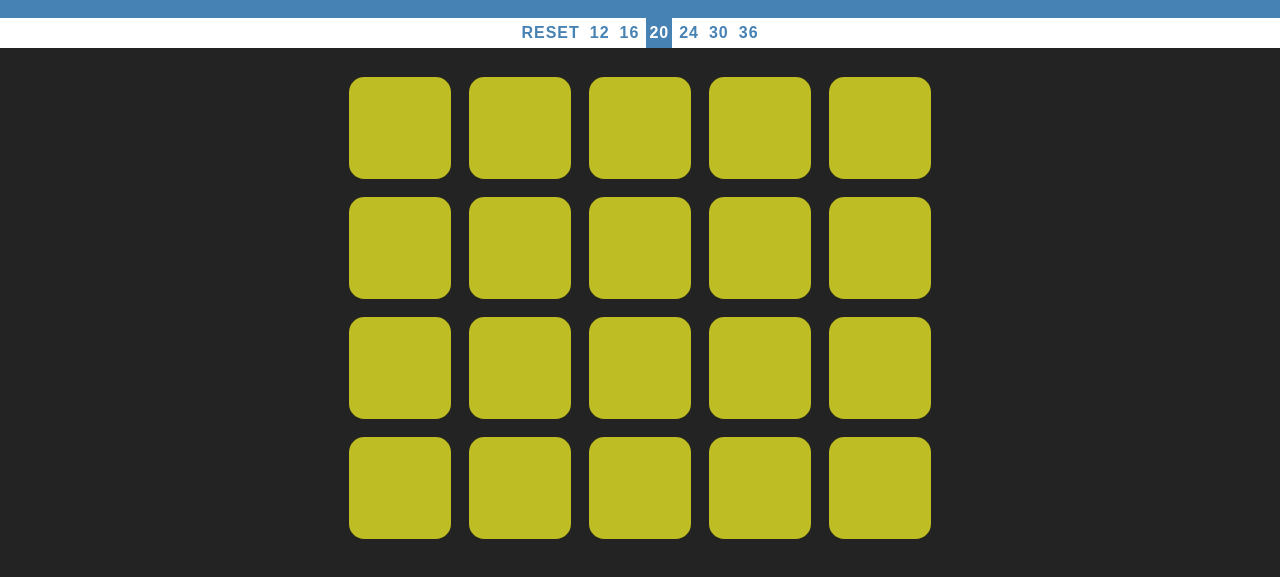
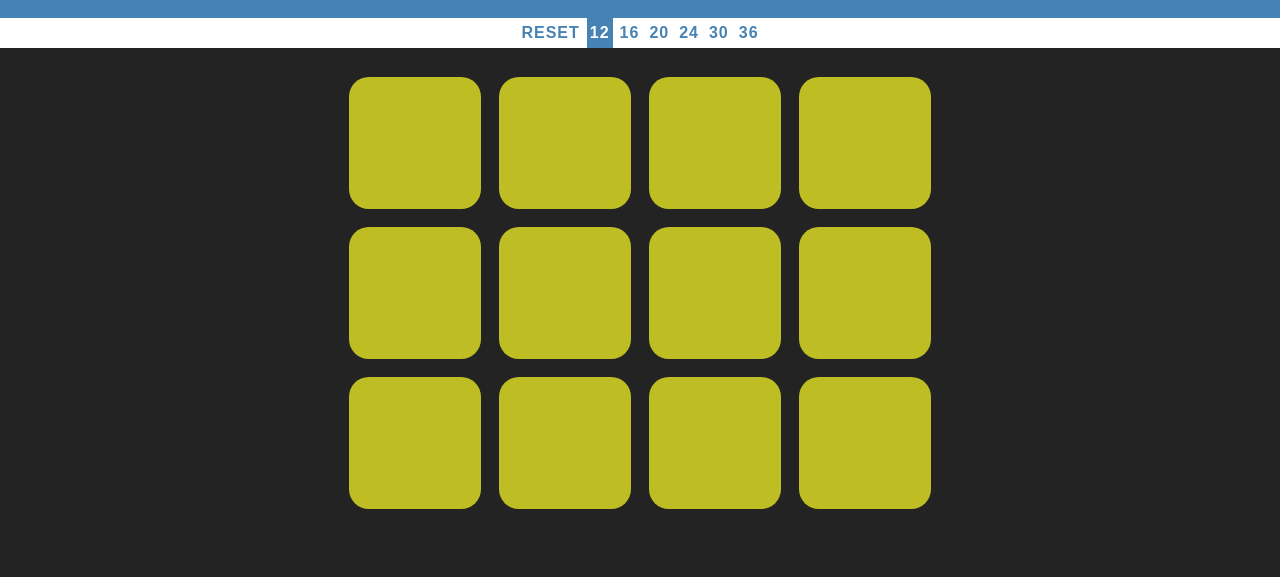
Before and after one commit to fbjon/Memory, a plain HTML site: page index.html in a window 1280 px wide. Shown: the part 57-634 px from the top of the page. Drawn offline with Linux system fonts and the light colour scheme.

Commit message:
12 onload

```diff
--- a/index.html
+++ b/index.html
@@ -11,9 +11,9 @@
     <div id="stripe">
         <span id="message"></span>
         <button id="reset">Reset</button>
-        <button class="mode">12</button>
+        <button class="mode selected">12</button>
         <button class="mode">16</button>
-        <button class="mode selected">20</button>
+        <button class="mode">20</button>
         <button class="mode">24</button>
         <button class="mode">30</button>
         <button class="mode">36</button>
--- a/script.js
+++ b/script.js
@@ -48,8 +48,8 @@ var picArray = [
     "url(pics/Zebra.png)"
 ]
 
-window.onload = setupBricks(20);
-window.onload = setupPics(20);
+window.onload = setupBricks(12);
+window.onload = setupPics(12);
 
 
 for (var i = 0; i < modeButtons.length; i++) {
```
